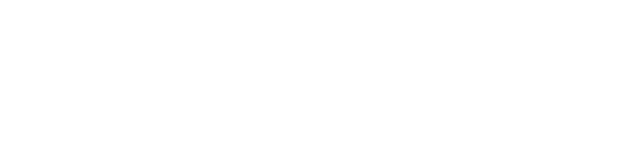
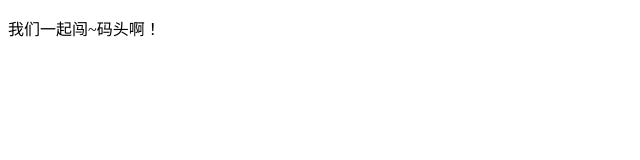
Before and after one commit to Apathy01/SheepWharf, a plain HTML site: page index.html in a window 1280 px wide. Shown: the whole page, without its empty margins (0-640 px from the left). Drawn offline with Linux system fonts and the light colour scheme.

Commit message:
添加一条测试信息

```diff
--- a/index.html
+++ b/index.html
@@ -5,6 +5,6 @@
 	<title>洋码头</title>
 </head>
 <body>
-
+	<p>我们一起闯~码头啊！</p>
 </body>
 </html>
```
